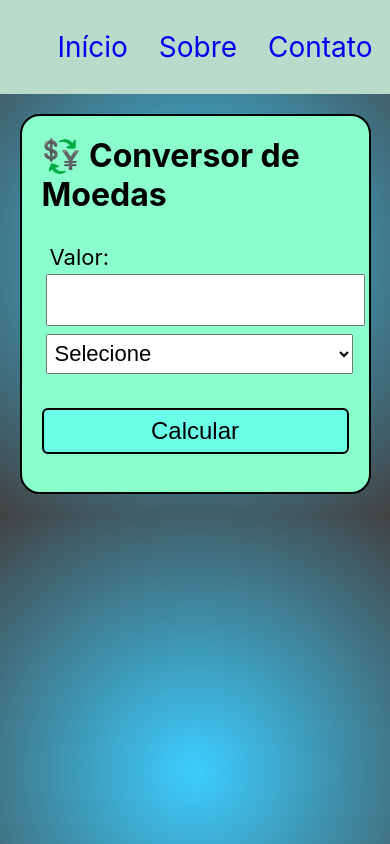
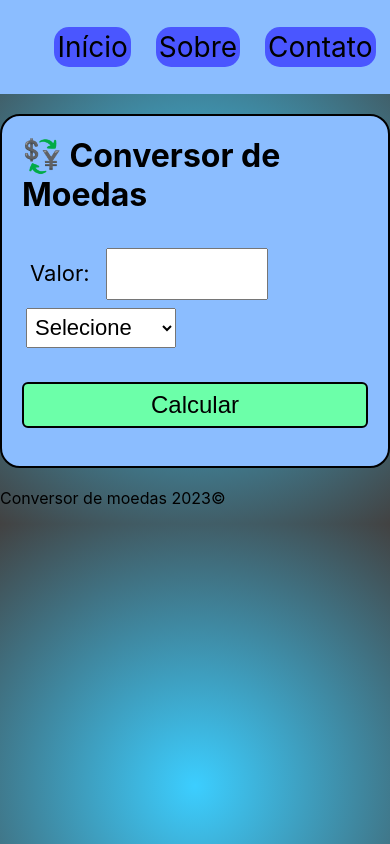
Before and after one commit to patrickoliveiraa/conversormoeda, a plain HTML site: page index.html in a window 390 px wide. Drawn offline with nearby package versions, Linux system fonts and the light colour scheme; no server answers.

Commit message:
Atualizando

```diff
--- a/Estilo/principal.css
+++ b/Estilo/principal.css
@@ -10,10 +10,17 @@ header {
   text-align: center;
   font-size: 28px;
   color: white;
-  background-color: #badbcc;
+  background-color: #8bbdff;
   width: auto;
 }
 
+li a{
+  background-color: rgb(74, 86, 255);
+  color: black;
+  padding: 3px;
+  border: 5px, #000000;
+  border-radius: 15px;
+}
 #insta {
   width: 35px;
   height: 35px;
@@ -50,7 +57,7 @@ header nav ul {
 #interface,
 #container,
 #contato {
-  background-color: #8bffcb;
+  background-color: #8bbdff;
   padding: 20px;
   margin: 5% auto;
   text-align: auto;
@@ -62,7 +69,7 @@ header nav ul {
 input,
 select,
 label {
-  width: 100%;
+  width: 150px;
   height: 40px;
   font-size: 22px;
   padding: 4px;
@@ -73,7 +80,7 @@ div button {
   padding: 7px;
   border: 2px solid rgb(0, 0, 0);
   border-radius: 6px;
-  background-color: rgb(108, 255, 231);
+  background-color: rgb(108, 255, 169);
   font-size: 24px;
   width: 100%;
   margin: 30px 0px 0px 0px;
@@ -83,7 +90,7 @@ button:hover {
   color: rgb(2, 2, 2);
   border: 2px solid black;
   transition: 350ms;
-  background-color: rgb(0, 255, 157);
+  background-color: rgb(0, 147, 192);
 }
 
 button:active {
@@ -117,22 +124,4 @@ button:active {
 #sucesso {
   color: #0f5132;
   background-color: #d1e7dd;
-  border-color: #badbcc;
-}
-
-@media screen and (max-width: 500px) {
-  /* Estilos específicos para telas menores que 500px */
-  body {
-    max-width: 100%;
-  }
-
-  #interface,
-  #container,
-  #contato {
-    margin: 5% 5%;
-  }
-
-  div button {
-    width: 100%;
-  }
-}
+  border-color: #badbcc;}
--- a/index.html
+++ b/index.html
@@ -52,5 +52,9 @@
       <span id="atualizacao"></span>
   </div>
 
+<footer>
+<p>Conversor de moedas 2023©</p>
+
+</footer>
 </body>
 </html>
```
